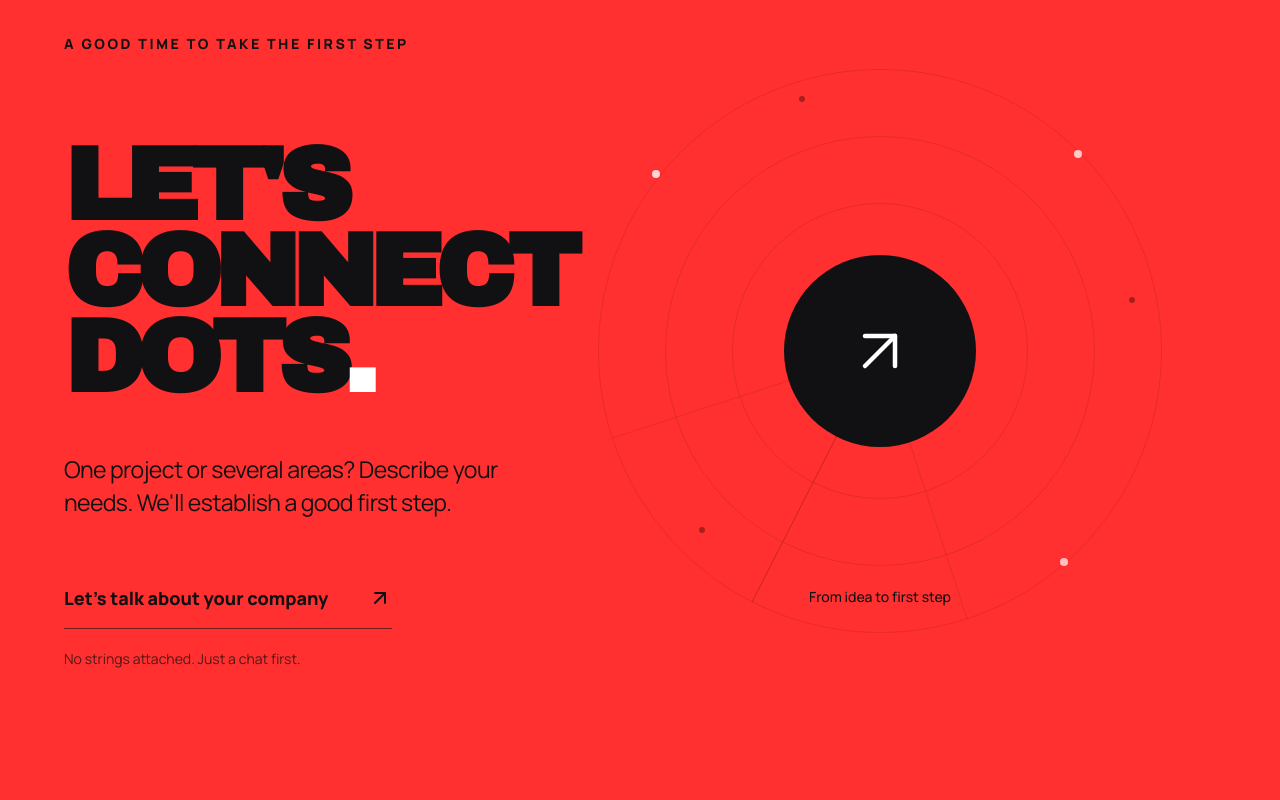
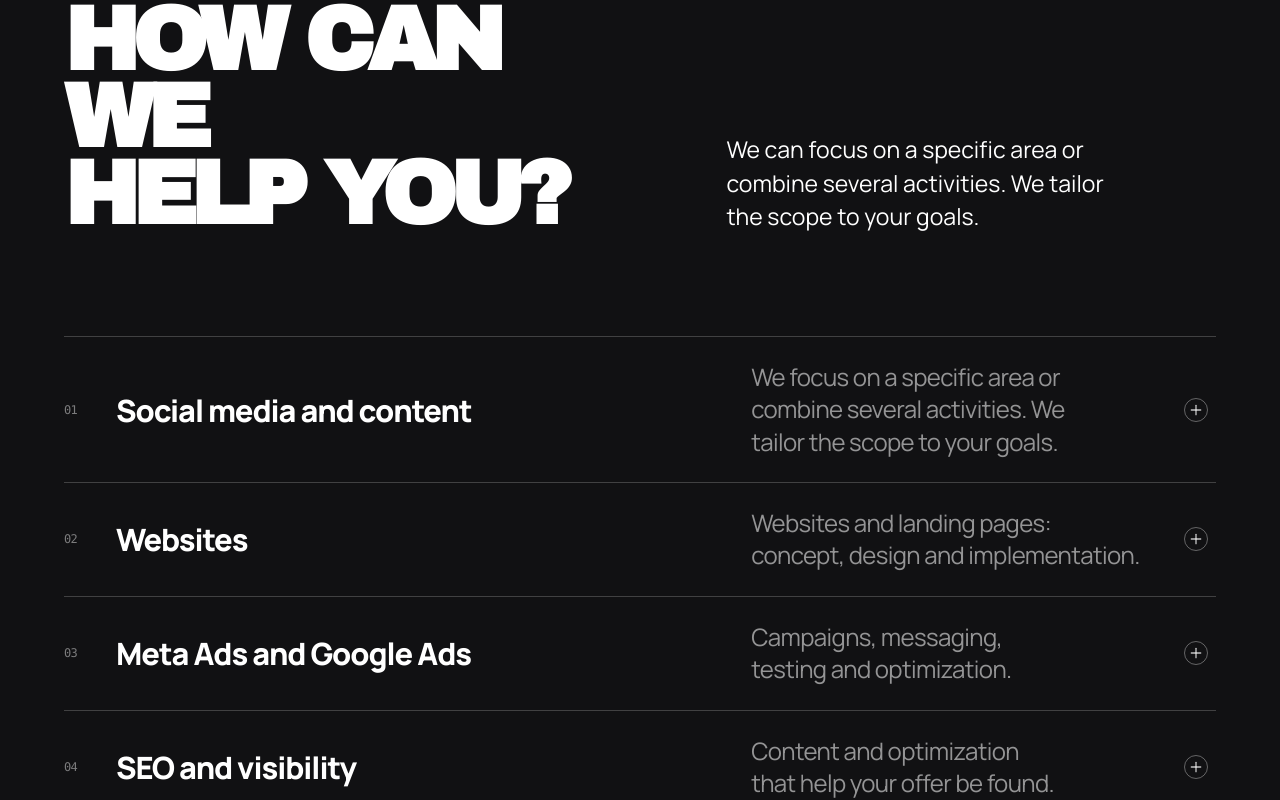
Before and after one commit to Uthrix-Digital/uthrix-digital, a Next.js app: page / in a window 1280 px wide. Shown: the part 900-1700 px from the top of the page. Built offline with nearby package versions, Linux system fonts and the light colour scheme.

Commit message:
feat: add How Can We Help section with accordion component

```diff
--- a/src/app/(Home)/page.tsx
+++ b/src/app/(Home)/page.tsx
@@ -1,5 +1,6 @@
 import { Hero2 } from "@/components/shared/(HeroSection)/Hero2";
 import { ConnectsDots } from "@/components/shared/(ConnetsDots)/ConnectsDots";
+import { HowCanWeHelp } from "@/components/shared/(HowCanWeHelp)/HowCanWeHelp";
 
 export default function Home() {
   return (
@@ -8,6 +9,7 @@ export default function Home() {
       </div>
       <main>
         <Hero2 />
+        <HowCanWeHelp />
         <ConnectsDots />
       </main>
 
--- /dev/null
+++ b/src/components/shared/(HowCanWeHelp)/HowCanWeHelp.tsx
@@ -0,0 +1,112 @@
+"use client";
+
+import { Plus } from "lucide-react";
+import {
+  Accordion,
+  AccordionHeader,
+  AccordionItem,
+  AccordionPanel,
+  AccordionTrigger,
+} from "@/components/ui/accordion";
+
+const services = [
+  {
+    title: "Social media and content",
+    description:
+      "We focus on a specific area or combine several activities. We tailor the scope to your goals.",
+    details:
+      "We create a clear content direction, from planning and production to publishing and ongoing improvement.",
+  },
+  {
+    title: "Websites",
+    description:
+      "Websites and landing pages: concept, design and implementation.",
+    details:
+      "We turn your message into a responsive, accessible digital experience that is easy to use and built to perform.",
+  },
+  {
+    title: "Meta Ads and Google Ads",
+    description: "Campaigns, messaging, testing and optimization.",
+    details:
+      "We connect the right audience, offer and creative with measurable campaigns that keep improving over time.",
+  },
+  {
+    title: "SEO and visibility",
+    description: "Content and optimization that help your offer be found.",
+    details:
+      "We build a practical search strategy around the questions your customers ask and the actions you want them to take.",
+  },
+  {
+    title: "Strategy and diagnosis",
+    description: "Clear offer, priorities and action plan.",
+    details:
+      "We identify what is holding your growth back and turn the findings into focused next steps.",
+  },
+  {
+    title: "Follow-up and automation",
+    description: "Structured follow-up and reminders.",
+    details:
+      "We simplify repetitive work with thoughtful processes and automations that keep your team moving.",
+  },
+];
+
+export function HowCanWeHelp() {
+  return (
+    <section
+      id="services"
+      aria-labelledby="how-can-we-help-title"
+      className="bg-[#111113] text-white"
+    >
+      <div className="mx-auto w-full max-w-[100rem] px-[clamp(1.25rem,5vw,5rem)] py-[clamp(3rem,8vw,10rem)]">
+        <div className="mb-[clamp(3.5rem,8vw,6.5rem)] grid gap-8 lg:grid-cols-[minmax(0,1.1fr)_minmax(16rem,0.9fr)] lg:gap-16">
+          <h2
+            id="how-can-we-help-title"
+            className="font-archivo-black max-w-[10ch] text-[clamp(2.75rem,7vw,6.5rem)] font-black uppercase leading-[0.86] tracking-[-0.075em]"
+          >
+            How can we
+            <br />
+            help you?
+          </h2>
+          <p className="max-w-sm self-end text-[clamp(1rem,1.8vw,2.5rem)] leading-[1.45] text-base">
+            We can focus on a specific area or combine several activities. We
+            tailor the scope to your goals.
+          </p>
+        </div>
+
+        <Accordion aria-label="Our services">
+          {services.map((service, index) => (
+            <AccordionItem key={service.title} value={service.title}>
+              <AccordionHeader>
+                <AccordionTrigger className="flex w-full items-center gap-4 py-5 text-left transition-colors hover:text-white/70 focus-visible:outline-2 focus-visible:outline-offset-4 focus-visible:outline-white sm:py-6 lg:grid lg:grid-cols-[1.5rem_minmax(0,1.2fr)_minmax(15rem,0.8fr)_2rem] lg:items-center lg:gap-7">
+                  <span className="shrink-0 font-mono text-[0.6rem] text-white/45 sm:text-xs">
+                    {String(index + 1).padStart(2, "0")}
+                  </span>
+                  <span className="min-w-0 flex-1 text-[clamp(1.1rem,2.4vw,2.75rem)] font-semibold tracking-[-0.035em]">
+                    {service.title}
+                  </span>
+                  <span className="hidden text-[clamp(1.1rem,2.4vw,1.5rem)] leading-[1.35] text-white/55 lg:block">
+                    {service.description}
+                  </span>
+                  <span className="flex size-5 shrink-0 items-center justify-center rounded-full border border-white/35 text-white/75 transition-colors group-hover:border-white group-hover:text-white sm:size-6">
+                    <Plus className="size-3.5 transition-transform duration-300 group-data-panel-open:rotate-45 sm:size-4" />
+                  </span>
+                </AccordionTrigger>
+              </AccordionHeader>
+              <AccordionPanel>
+                <div className="grid gap-3 pb-6 pl-9 pr-10 leading-relaxed text-white/70ashi sm:pl-10 lg:hidden">
+                  <p className="text-[0.95rem]">{service.description}</p>
+                  <p className="text-[0.8rem] text-brand/90">
+                    {service.details}
+                  </p>
+                </div>
+                <p className="hidden pb-6 pl-15 text-[clamp(1.1rem,2.4vw,1.25rem)] leading-relaxed text-brand lg:block">
+                  {service.details}
+                </p>
+              </AccordionPanel>
+            </AccordionItem>
+          ))}
+        </Accordion>
+      </div>
+    </section>
+  );
+}
--- /dev/null
+++ b/src/components/ui/accordion.tsx
@@ -0,0 +1,80 @@
+"use client";
+
+import { Accordion as AccordionPrimitive } from "@base-ui/react/accordion";
+import { cn } from "cn";
+
+function Accordion({
+  className,
+  ...props
+}: AccordionPrimitive.Root.Props) {
+  return (
+    <AccordionPrimitive.Root
+      data-slot="accordion"
+      className={cn("flex w-full flex-col", className)}
+      {...props}
+    />
+  );
+}
+
+function AccordionItem({
+  className,
+  ...props
+}: AccordionPrimitive.Item.Props) {
+  return (
+    <AccordionPrimitive.Item
+      data-slot="accordion-item"
+      className={cn("border-t border-white/20 last:border-b", className)}
+      {...props}
+    />
+  );
+}
+
+function AccordionHeader({
+  className,
+  ...props
+}: AccordionPrimitive.Header.Props) {
+  return (
+    <AccordionPrimitive.Header
+      data-slot="accordion-header"
+      className={cn("m-0", className)}
+      {...props}
+    />
+  );
+}
+
+function AccordionTrigger({
+  className,
+  ...props
+}: AccordionPrimitive.Trigger.Props) {
+  return (
+    <AccordionPrimitive.Trigger
+      data-slot="accordion-trigger"
+      className={cn("group", className)}
+      {...props}
+    />
+  );
+}
+
+function AccordionPanel({
+  className,
+  ...props
+}: AccordionPrimitive.Panel.Props) {
+  return (
+    <AccordionPrimitive.Panel
+      data-slot="accordion-panel"
+      className={cn(
+        "h-[var(--accordion-panel-height)] overflow-hidden transition-[height] duration-300 ease-out data-ending-style:h-0 data-starting-style:h-0",
+        className,
+      )}
+      {...props}
+    />
+  );
+}
+
+export {
+  Accordion,
+  AccordionItem,
+  AccordionHeader,
+  AccordionTrigger,
+  AccordionPanel,
+};
```
